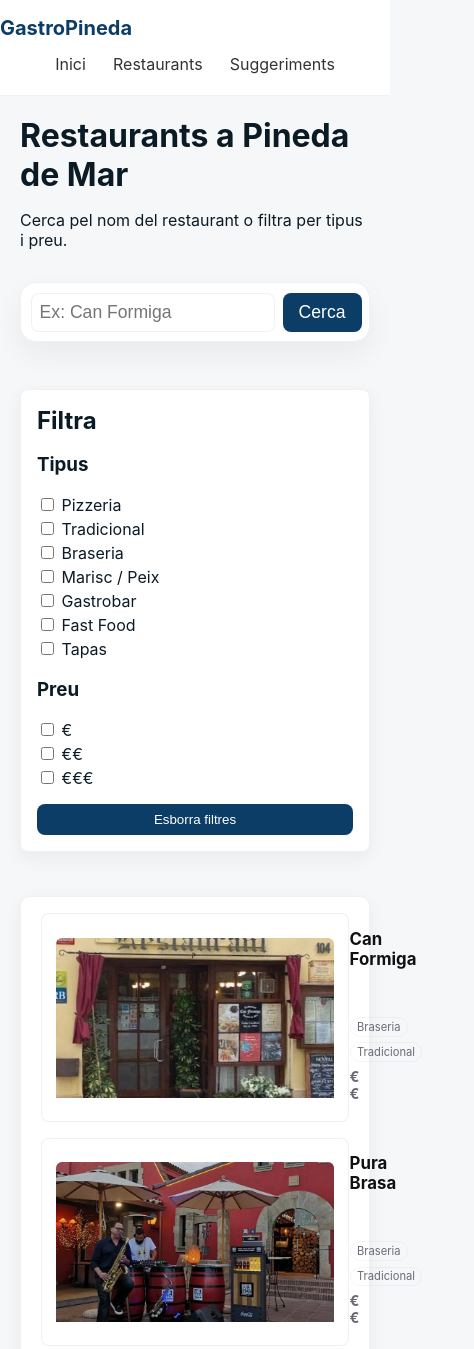
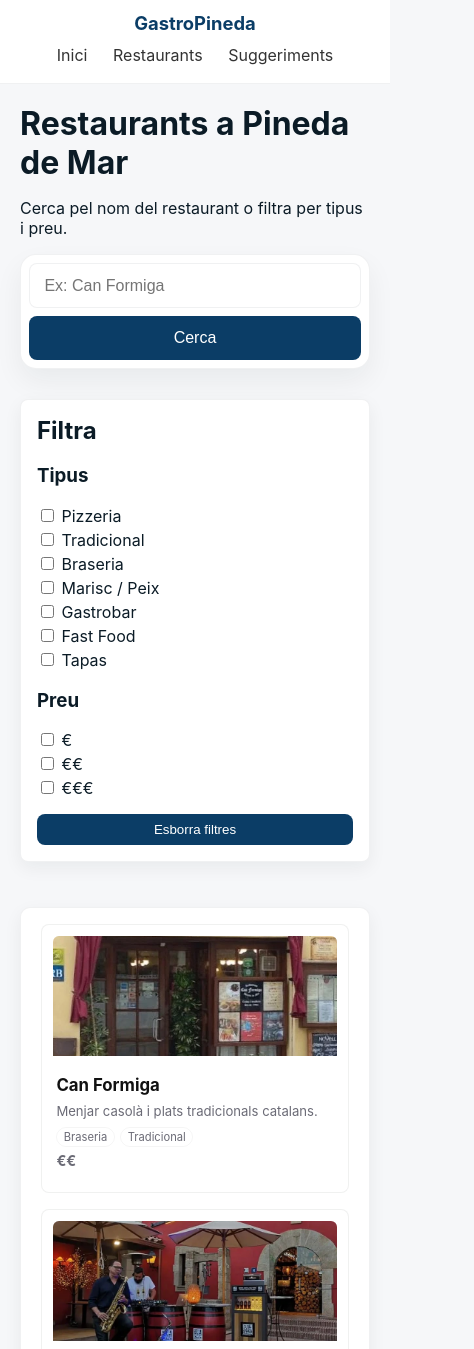
Before and after one commit to bielsoler23/gastropineda, a plain HTML site: page restaurants.html in a window 390 px wide. Shown: the top 1349 px of the page, 474 px wide, since content can reach past the window. Drawn offline with Linux system fonts and the light colour scheme.

Commit message:
Restore and update CSS styles for layout and components
Restored and updated CSS styles for various components including header, hero, sections, and layout. Adjusted responsive design for better usability on smaller screens.

```diff
--- a/assets/css/style.css
+++ b/assets/css/style.css
@@ -62,8 +62,8 @@
 
 /* NAV responsive: en pantalles petites apilem i fem més fàcil tocar */
 @media(max-width:600px){
-  .header { flex-direction: column; align-items: stretch; gap: 0.5rem; }
-  header nav { width: 100%; display:flex; justify-content:center; flex-wrap:wrap; gap:0.5rem; }
+  .header { flex-direction: column; align-items: center; gap: 0.35rem; }
+  header nav { width: 100%; display:flex; justify-content:center; flex-wrap:wrap; gap:0.4rem; }
   header nav a { margin-left: 0; padding: 0.35rem 0.6rem; border-radius: 6px; background: transparent; color: #333; }
   .brand { font-size: 1.25rem; }
 }
@@ -159,6 +159,12 @@
 }
 .search-bar button:hover { opacity:0.95; }
 
+@media(max-width:600px){
+  .search-bar { flex-direction: column; margin: 1rem 0; }
+  .search-bar input,
+  .search-bar button { width: 100%; }
+}
+
 /* LAYOUT AMB SIDEBAR */
 .layout {
   display: grid;
@@ -251,7 +257,9 @@
 .card img { width: 120px; height: 100%; object-fit: cover; border-radius: 6px; flex-shrink: 0; }
 @media(max-width:600px){
   .card { flex-direction: column; height: auto; align-items: stretch; }
-  .card img { width:100%; height:160px; border-radius:6px 6px 0 0; }
+  .card a { flex-direction: column; align-items: stretch; }
+  .card img { width:100%; height:120px; border-radius:6px 6px 0 0; }
+  .card .content { padding: 0.2rem 0.2rem 0.4rem; }
 }
 .card .content { display:flex; flex-direction:column; justify-content:center; flex:1; min-width:0; }
 .card .row { display:flex; align-items:center; gap:0.5rem; margin-bottom:0.3rem; }
@@ -308,6 +316,7 @@
 @media(max-width:799px){
   .layout { grid-template-columns: 1fr; }
   aside { position: static; }
+  .sticky-filter { position: static; }
 }
 
 
@@ -355,6 +364,20 @@
   .details-right { order: 2; }
 }
 
+@media(max-width:600px){
+  .header { padding: 0.75rem 0; }
+  .brand { font-size: 1.15rem; }
+  header nav { gap: 0.4rem; }
+  .home-search { padding: 0.5rem; }
+  .home-search input,
+  .home-search button { font-size: 1rem; padding: 0.8rem 0.9rem; }
+  .card { padding: 0.7rem; }
+  .card img { height: 120px; }
+  .gallery-main img { max-height: 220px; }
+  .gallery-btn { padding: 0.35rem 0.5rem; font-size: 1rem; }
+  .google-form iframe { height: 720px; }
+}
+
 @media(min-width:901px){
   .details-right { position: sticky; top: 110px; align-self: start; padding-left:1.5rem; }
 }
```
